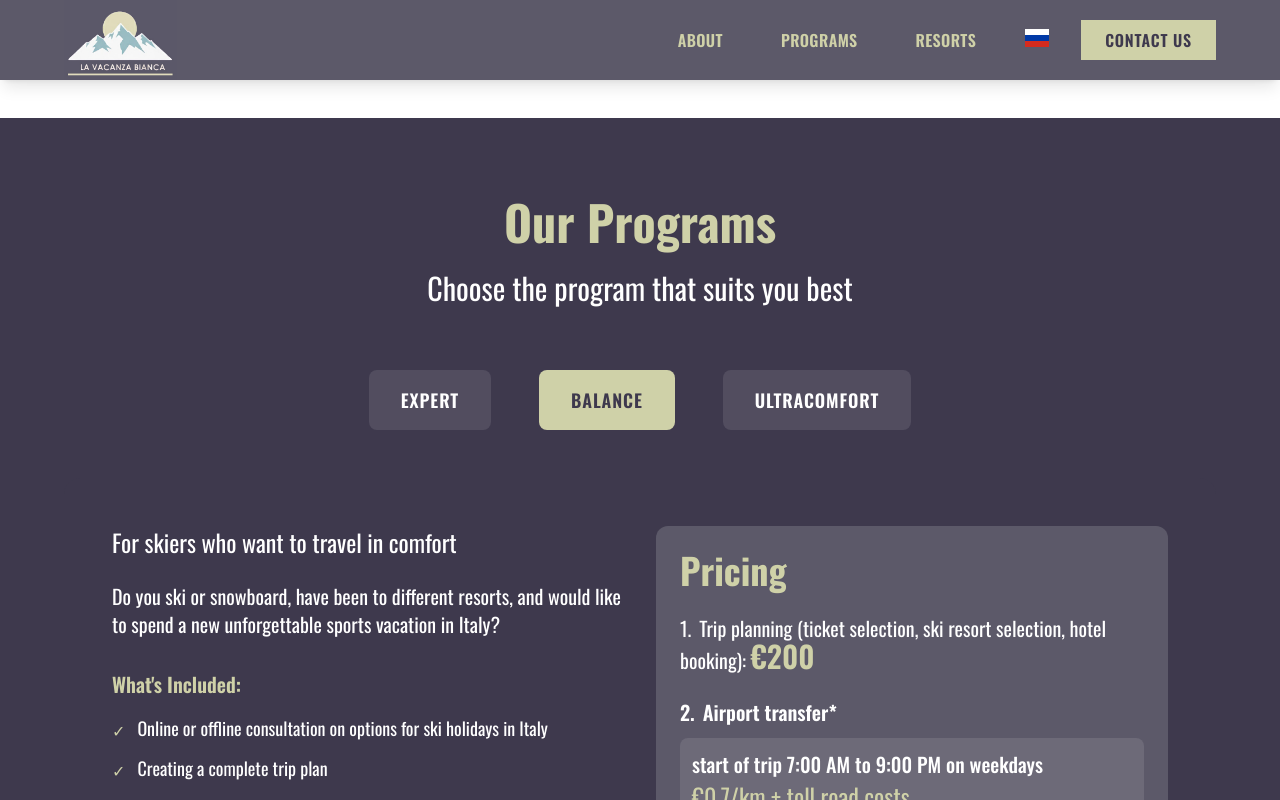
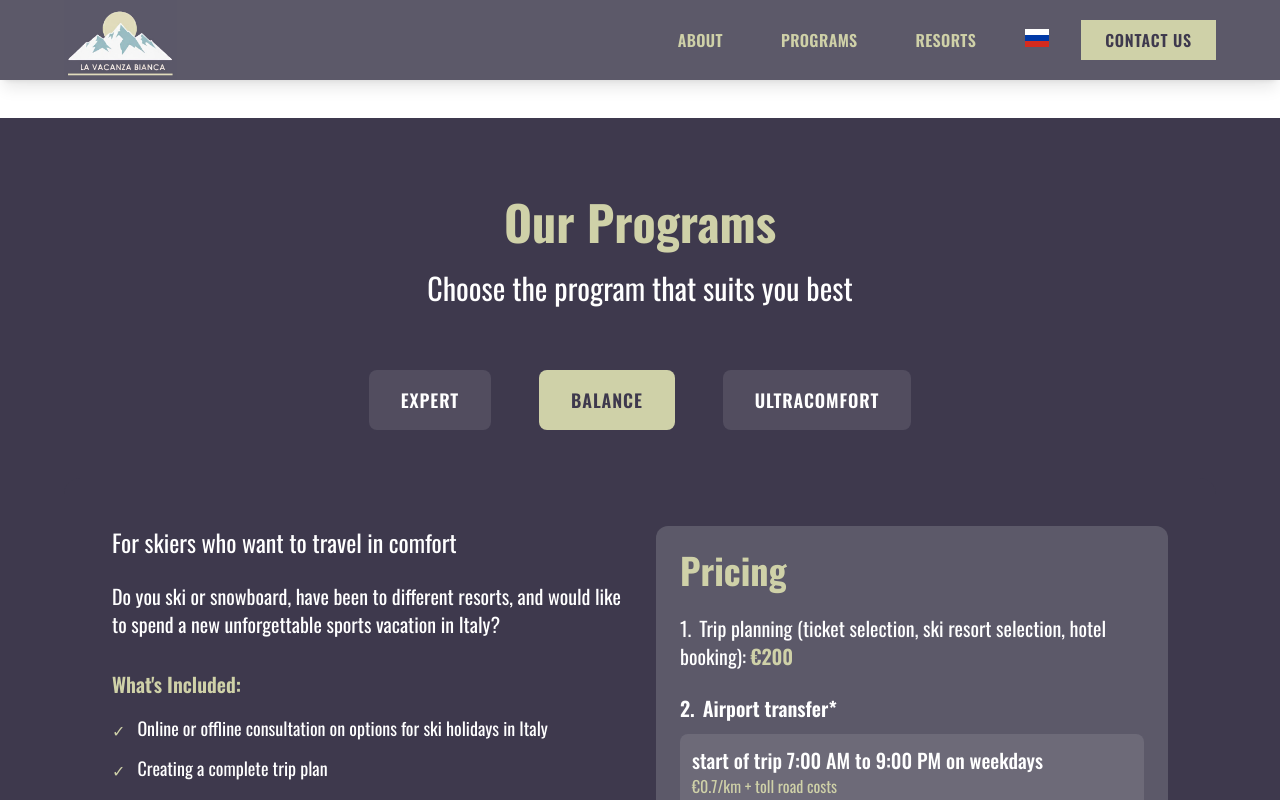
Before and after one commit to Max-climber/landing-guide-Italy, a React (Vite) app: page / in a window 1280 px wide. Both pictures are taken after a click on the button "BALANCE". Shown: the part 2098-2898 px from the top of the page. Built offline with nearby package versions, Linux system fonts and the light colour scheme.

Commit message:
Reduce price font size to match regular text

```diff
--- a/src/components/Programs.jsx
+++ b/src/components/Programs.jsx
@@ -182,7 +182,7 @@ const Programs = () => {
                                 <p className="text-white font-medium text-base sm:text-lg md:text-xl">
                                   {idx === 0 ? `${t(`programs.${activeProgram === 0 ? 'experienced' : activeProgram === 1 ? 'comfortable' : 'superComfort'}.pricing.transferStart`)} ${item.time}` : item.time}
                                 </p>
-                                <p className="text-color1 text-[1.5em]">
+                                <p className="text-color1">
                                   {item.price}
                                 </p>
                               </div>
@@ -201,7 +201,7 @@ const Programs = () => {
                           <p className="text-white text-base sm:text-lg md:text-xl">
                             <span className="mr-2">1.</span>
                             {program.pricing.planning.split(':')[0]}:{' '}
-                            <span className="text-color1 font-semibold text-[1.5em]">
+                            <span className="text-color1 font-semibold">
                               {program.pricing.planning.split(':')[1]?.trim()}
                             </span>
                           </p>
@@ -222,7 +222,7 @@ const Programs = () => {
                                 <p className="text-white font-medium text-base sm:text-lg md:text-xl">
                                   {idx === 0 ? `${t(`programs.${activeProgram === 0 ? 'experienced' : activeProgram === 1 ? 'comfortable' : 'superComfort'}.pricing.transferStart`)} ${item.time}` : item.time}
                                 </p>
-                                <p className="text-color1 text-[1.5em]">
+                                <p className="text-color1">
                                   {item.price}
                                 </p>
                               </div>
@@ -232,10 +232,10 @@ const Programs = () => {
                       )}
                       {program.pricing.hotelTransfer && (
                         <div>
-                          <p className="text-white text-base sm:text-lg md:text-xl">
+                          <p className="text-white text-base sm:text-lg md:text-xl font-medium">
                             <span className="mr-2">3.</span>
                             {t(`programs.${activeProgram === 1 ? 'comfortable' : 'superComfort'}.pricing.hotelTransfer`)}{' '}
-                            <span className="text-color1 font-semibold text-[1.5em]">
+                            <span className="text-color1 font-semibold">
                               {program.pricing.hotelTransfer}
                             </span>
                           </p>
```
Also changed, not shown: 1 other file (tests, documents, lock files or other folders).
